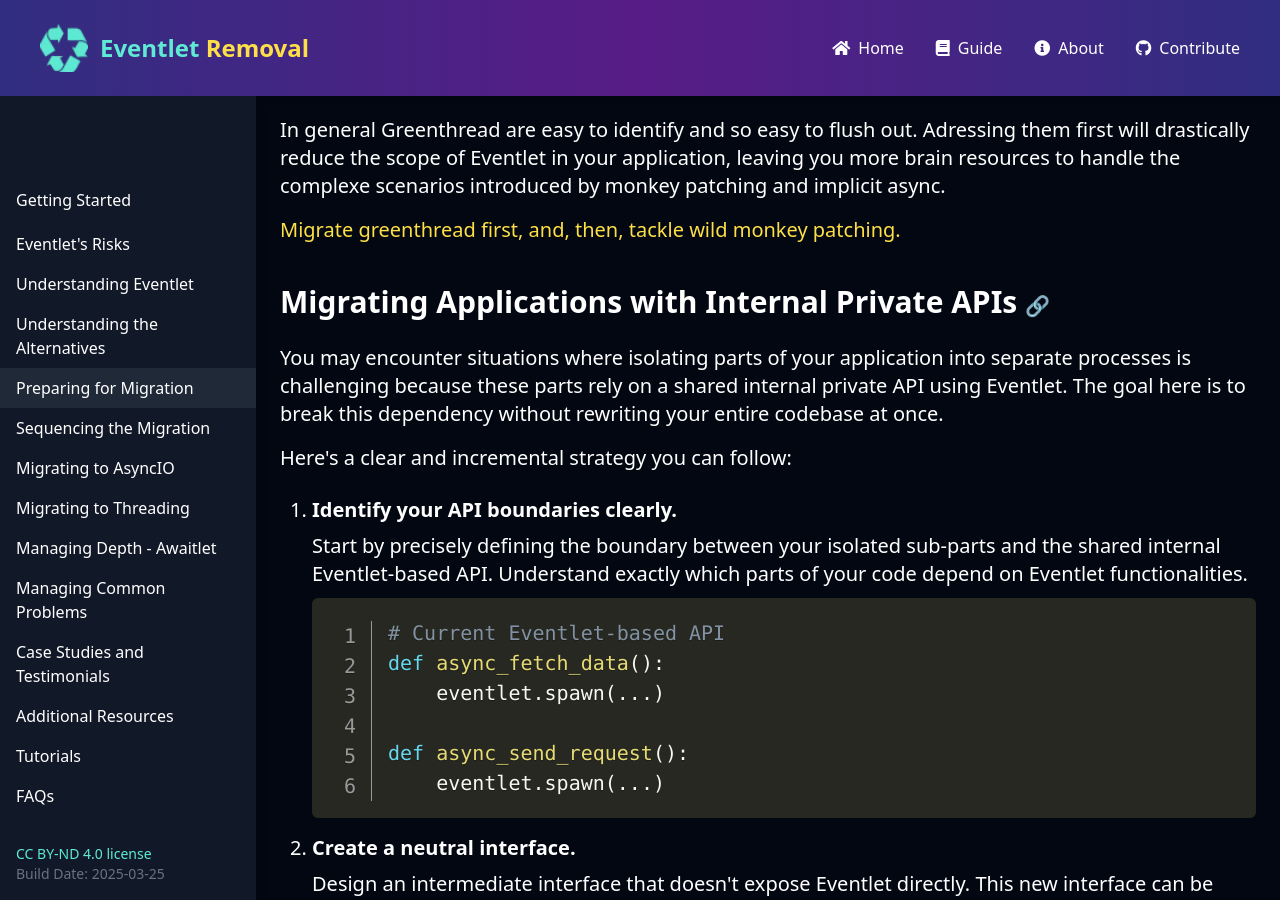
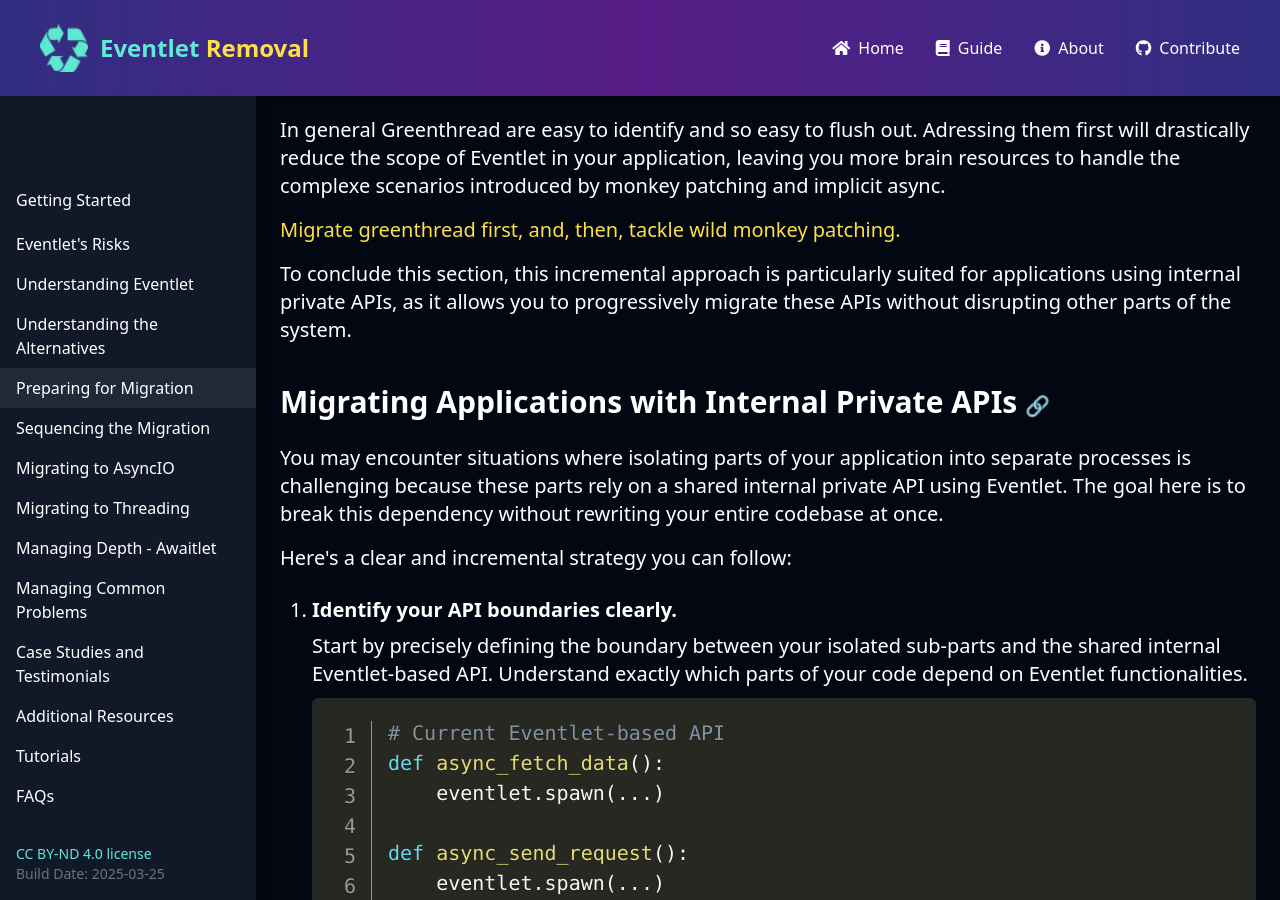
Before and after one commit to eventlet-removal/eventlet-removal.github.io, a Jekyll site: the page built from docs/guide/preparing.md, in a window 1280 px wide and 900 px high, scrolled down 9087 px. Built offline with Jekyll 4.4.1, drawn with Linux system fonts in a browser that asks for light colours; nearby versions of some CDN libraries.

Commit message:
improve wording

```diff
--- a/docs/guide/preparing.md
+++ b/docs/guide/preparing.md
@@ -230,7 +230,7 @@ for t in threads:
     </div>
 </section>
 
-<!-- choose an alternative -->
+<!-- is eventlet disablable -->
 <section>
     <h2 id="is-eventlet-disablable" class="mt-10 text-3xl font-bold mb-6">Is Eventlet Disablable? <a href="#is-eventlet-disablable" class="text-cyan-400 text-xl">🔗</a></h2>
     <p class="mt-10 text-xl">Depending on your project kind, time to time, your application may support running with or without Eventlet. As said in the <a href="{{ site.baseurl }}{% link guide/eventlet.md %}">Eventlet section</a> of this guide, Eventlet is often used to make existing code asynchronous, meaning, that your application could potentially run without Eventlet but in a blocking way. That mean that some Eventlet usages can be disabled.</p>
@@ -278,6 +278,7 @@ for t in threads:
     </div>
 </section>
 
+<!-- split your work -->
 <section>
     <h2 id="split-your-works" class="mt-10 text-3xl font-bold mb-6">Split your Works <a href="#split-your-works" class="text-cyan-400 text-xl">🔗</a></h2>
     <h3 class="mt-10 text-2xl font-bold mb-6">Services First</h3>
@@ -297,8 +298,10 @@ for t in threads:
     <h3 class="mt-10 text-2xl font-bold mb-6">Secondly Executors</h3>
     <p class="mt-4 text-xl">In general Greenthread are easy to identify and so easy to flush out. Adressing them first will drastically reduce the scope of Eventlet in your application, leaving you more brain resources to handle the complexe scenarios introduced by monkey patching and implicit async.</p>
     <p  class="mt-4 text-xl text-yellow-300">Migrate greenthread first, and, then, tackle wild monkey patching.</p>
+    <p class="mt-4 text-xl">To conclude this section, this incremental approach is particularly suited for applications using internal private APIs, as it allows you to progressively migrate these APIs without disrupting other parts of the system.</p>
 </section>
 
+<!-- Migrating applications with internal private APIs-->
 <section>
     <h2 id="migrating-shared-private-apis" class="mt-10 text-3xl font-bold mb-6">
         Migrating Applications with Internal Private APIs
```
Also changed, not shown: docs/guide/threading.md (+1 -1 lines).
